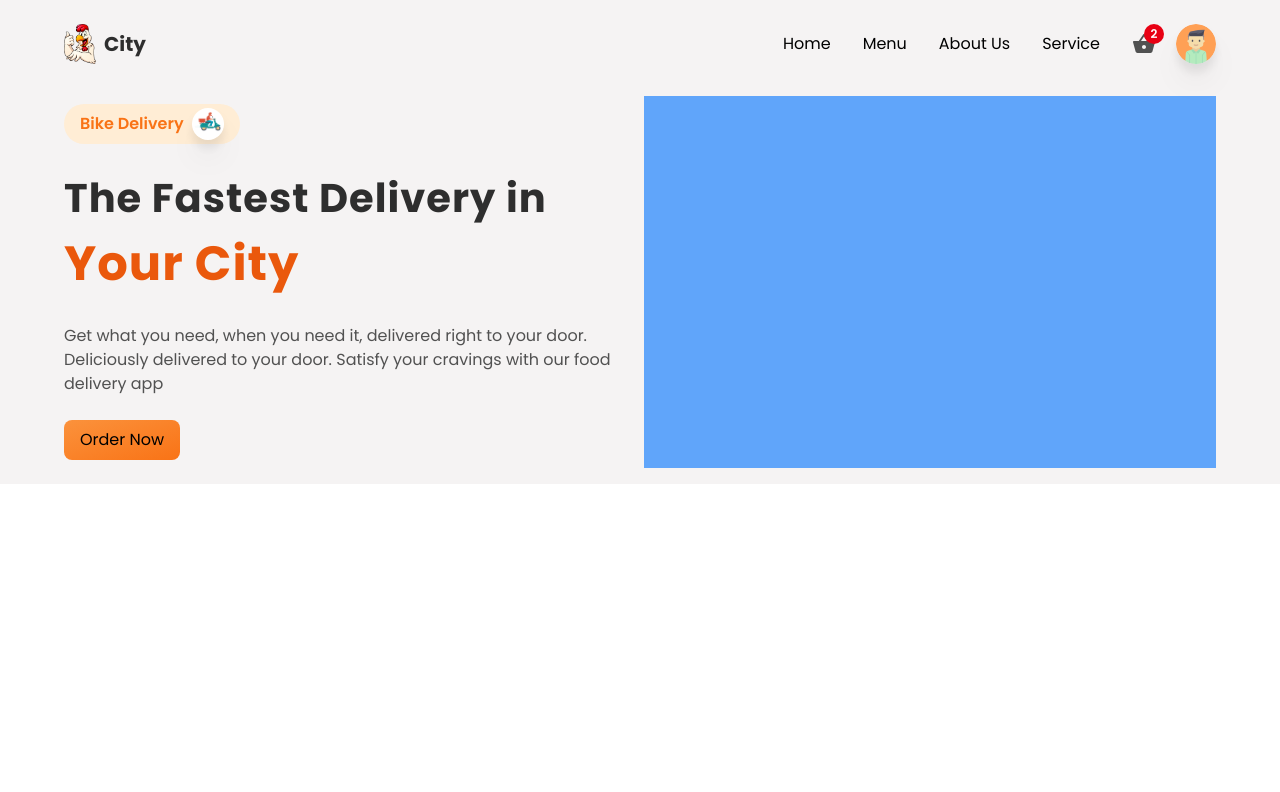
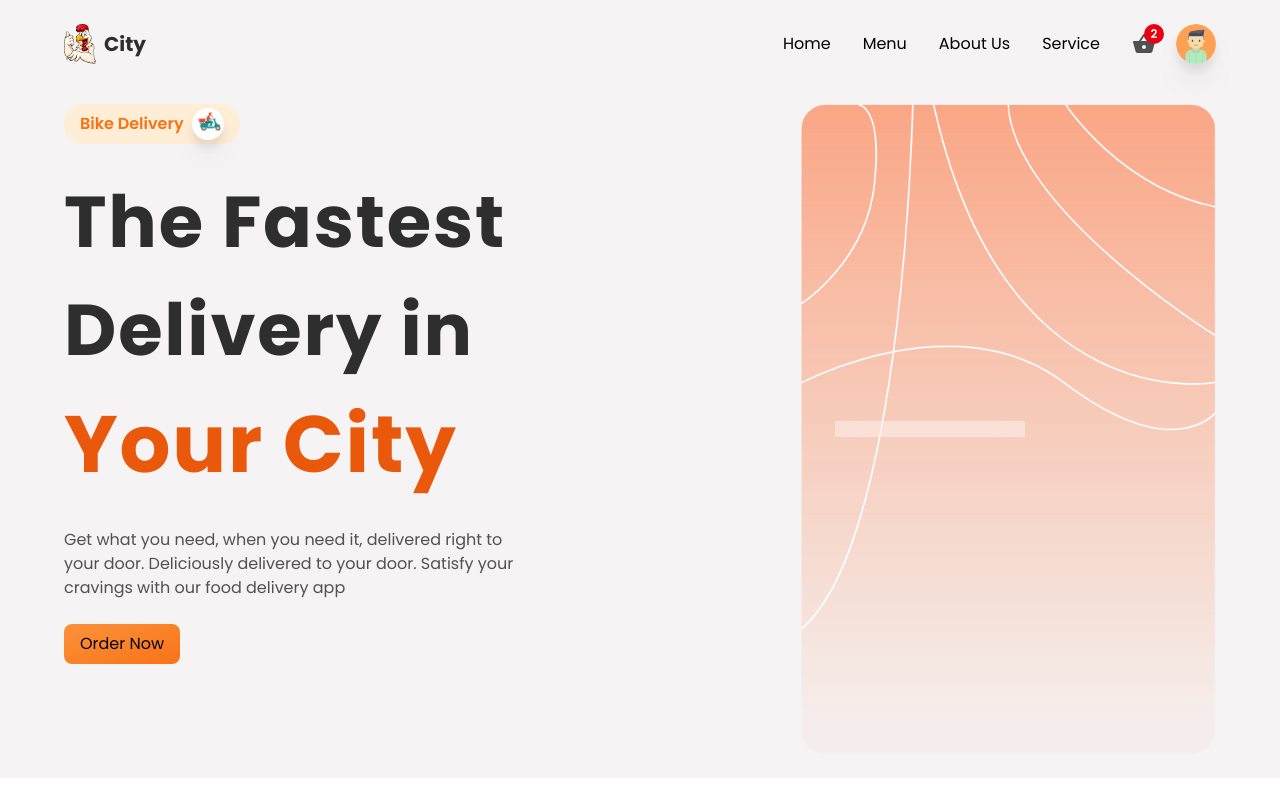
Before and after one commit to Mohit-Mehra/Restaurant-App, a React (Create React App) app: page / in a window 1280 px wide. Shown: the top 792 px of the page. Built offline with nearby package versions, Linux system fonts and the light colour scheme.

Commit message:
Home Page

```diff
--- /dev/null
+++ b/src/components/HomeContainer.jsx
@@ -0,0 +1,60 @@
+import React from "react";
+import Delivery from "../img/delivery.png";
+import HeroBg from "../img/heroBg.png";
+
+const HomeContainer = () => {
+  return (
+    <section
+      className="grid grid-cols-1 md:grid-cols-2 gap-2 w-full "
+      id="home"
+    >
+      <div className="py-2 flex-1 flex flex-col items-start gap-6">
+        <div className="flex items-center gap-2 justify-center bg-orange-100 px-4 py-1 rounded-full">
+          <p className="text-base text-orange-500 font-semibold">
+            Bike Delivery
+          </p>
+          <div className="w-8 h-8 bg-white rounded-full overflow-hidden drop-shadow-xl">
+            <img
+              src={Delivery}
+              className="w-full h-full object-contain"
+              alt="delivery"
+            />
+          </div>
+        </div>
+
+        <p className="text-[2.5rem] lg:text-[4.5rem] tracking-wide text-headingColor font-bold">
+          The Fastest Delivery in{" "}
+          <span className="text-orange-600 text-[3rem] lg:text-[5rem]">
+            Your City
+          </span>
+        </p>
+
+        <p className="text-base text-textColor text-center md:text-left md:w-[80%]">
+          Get what you need, when you need it, delivered right to your door.
+          Deliciously delivered to your door. Satisfy your cravings with our
+          food delivery app
+        </p>
+
+        <button
+          type="button"
+          className="bg-gradient-to-br from-orange-400 to-orange-500 w-full md:w-auto
+         px-4 py-2 rounded-lg hover:shadow-lg transition-all ease-in-out duration-100"
+        >
+          Order Now
+        </button>
+      </div>
+      <div className="py-2 flex-1 flex items-center relative">
+        <img
+          src={HeroBg}
+          className="ml-auto w-full lg:w-auto h-420 lg:h-650"
+          alt="hero-bg"
+        />
+        <div className="w-full h-full absolute top-0 left-0 flex items-center justify-center px-32 py-4">
+          <div className="w-190 p-2 bg-cardOverlay backdrop-blur-md"></div>
+        </div>
+      </div>
+    </section>
+  );
+};
+
+export default HomeContainer;
--- a/src/components/MainContainer.jsx
+++ b/src/components/MainContainer.jsx
@@ -1,33 +1,11 @@
 import React from "react";
 import Delivery from "../img/delivery.png";
+import HomeContainer from "./HomeContainer";
 
 const MainContainer = () => {
   return (
-    <div className="grid grid-cols-1 md:grid-cols-2 gap-2">
-      <div className="py-2 flex-1 flex flex-col items-start justify-center gap-6">
-        <div className="flex items-center gap-2 justify-center bg-orange-100 px-4 py-1 rounded-full">
-          <p className="text-base text-orange-500 font-semibold">
-            Bike Delivery
-          </p>
-          <div className="w-8 h-8 bg-white rounded-full overflow-hidden drop-shadow-xl">
-            <img
-              src={Delivery}
-              className="w-full h-full object-contain"
-              alt="delivery"
-            />
-          </div>
-        </div>
-
-        <p className="text-[2.5rem] tracking-wide text-headingColor font-bold">
-          The Fastest Delivery in <span className="text-orange-600 text-[3rem]">Your City</span>
-        </p>
-
-        <p className="text-base text-textColor text-center md:text-left">Get what you need, when you need it, delivered right to your door. Deliciously delivered to your door. Satisfy your cravings with our food delivery app</p>
-
-        <button type="button" className="bg-gradient-to-br from-orange-400 to-orange-500 w-full md:w-auto
-         px-4 py-2 rounded-lg hover:shadow-lg transition-all ease-in-out duration-100">Order Now</button>
-      </div>
-      <div className="py-2 bg-blue-400 flex-1"></div>
+    <div className="w-full h-auto flex flex-col items-center justify-center">
+      <HomeContainer />
     </div>
   );
 };
--- a/src/components/index.js
+++ b/src/components/index.js
@@ -1,3 +1,4 @@
 export {default as Header} from './Header';
 export {default as MainContainer} from './MainContainer';
 export {default as CreateContainer} from './CreateContainer';
+export {default as HomeContainer} from './HomeContainer';
--- a/src/index.css
+++ b/src/index.css
@@ -10,6 +10,7 @@ body{
 
 html,body{
     scroll-behavior: smooth;
+    overflow-x: hidden;
 }
 
 @tailwind base;
```
